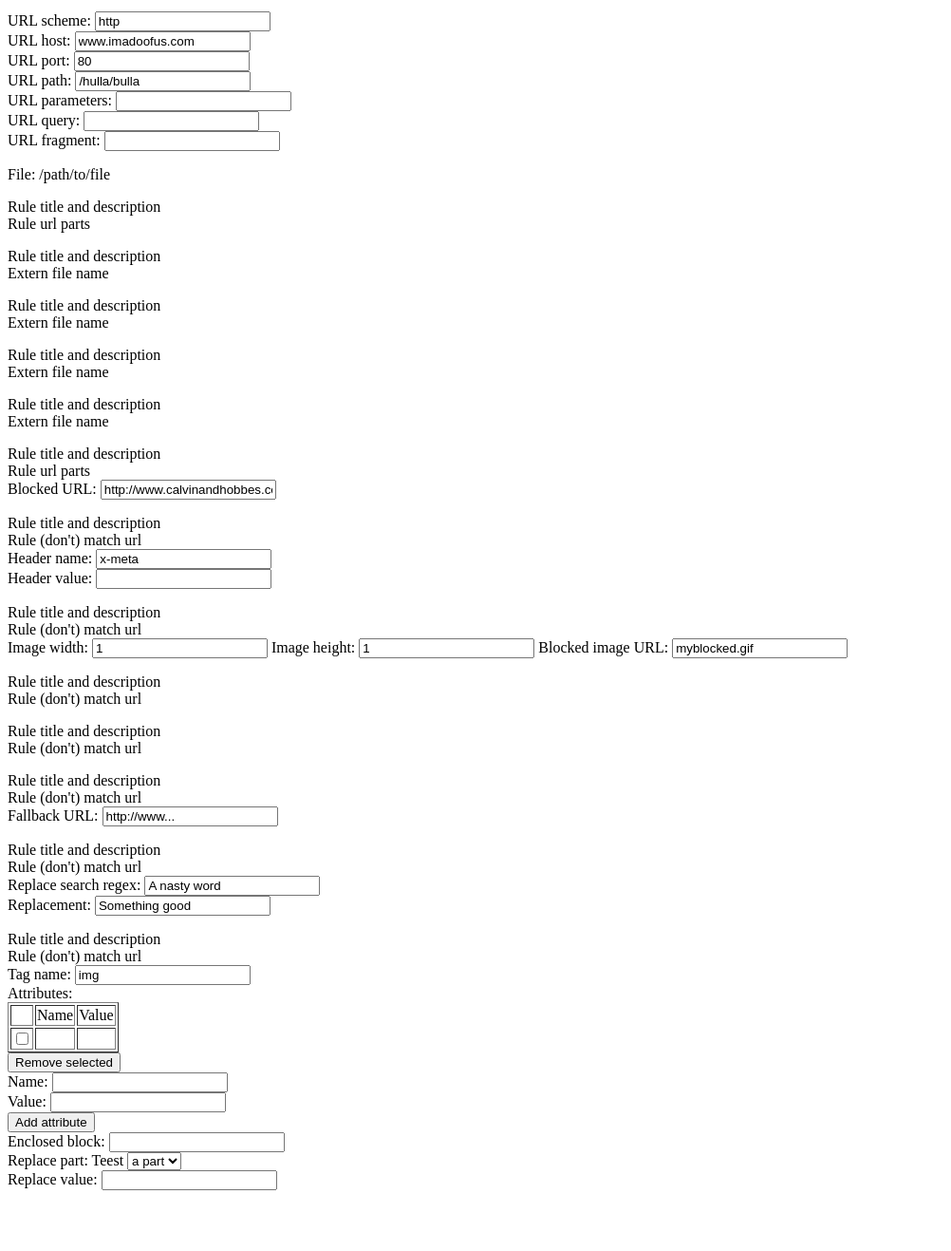
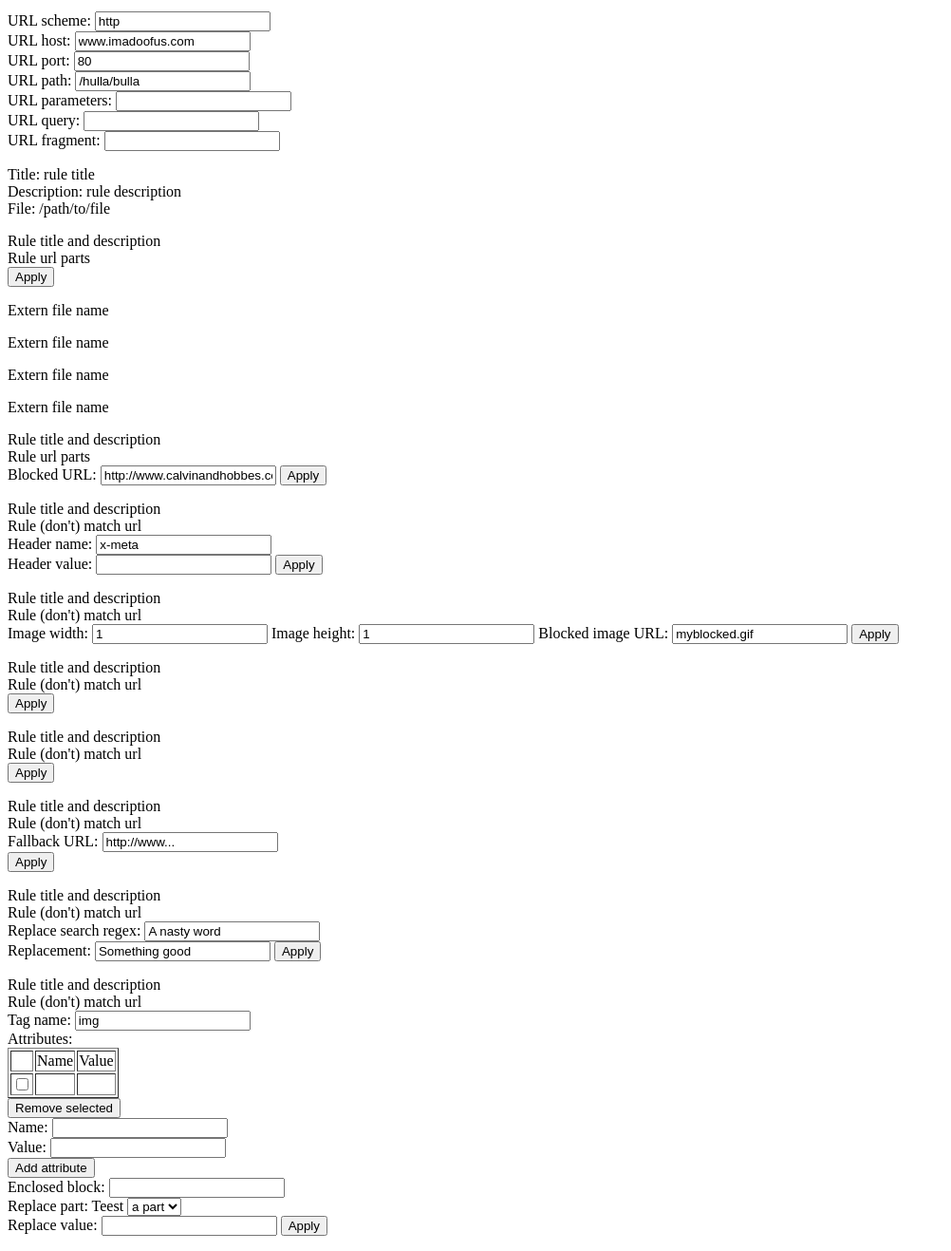
Before and after one commit to HomeRad/TorCleaner, a Python web app: template templates/classic/macros/rules.html in a window 1280 px wide. Shown: the part 176-1493 px from the top of the page at 95% size, without its empty margins (0-1002 px from the left). Before the commit the page ends 1429 px from the top, so only its background shows below. Run offline with Jinja, Linux system fonts and the light colour scheme; the template is opened without the code that fills it, so the values that code supplies are empty.

Commit message:
more filter rule config
git-svn-id: https://webcleaner.svn.sourceforge.net/svnroot/webcleaner/trunk/webcleaner2@1638 e058641e-7c0d-0410-ba67-d7ca6cf85b4a

```diff
--- a/templates/classic/macros/rules.html
+++ b/templates/classic/macros/rules.html
@@ -60,6 +60,12 @@
 
 <!-- externfile (Allowdomains, Allowurls, Blockdomains, Blockurls) -->
 <p metal:define-macro="externfile">
+<span tal:replace="t_ruletitle">Title</span>:
+<span tal:replace="currule/title">rule title</span>
+<br>
+<span tal:replace="t_ruledescription">Description</span>:
+<span tal:replace="currule/desc">rule description</span>
+<br>
 <span tal:replace="t_rulefile">File</span>:
 <span tal:replace="currule/file">/path/to/file</span>
 </p>
@@ -73,13 +79,12 @@ Rule title and description
 <div metal:use-macro="rulemacros/macros/urlparts">
 Rule url parts
 </div>
+<input type="submit" name="apply" value="Apply"
+ tal:attributes="value t_apply">
 </p>
 
 <!-- Allowdomains -->
 <p metal:define-macro="allowdomains">
-<div metal:use-macro="rulemacros/macros/titledesc">
-Rule title and description
-</div>
 <div metal:use-macro="rulemacros/macros/externfile">
 Extern file name
 </div>
@@ -87,9 +92,6 @@ Extern file name
 
 <!-- Allowurls -->
 <p metal:define-macro="allowurls">
-<div metal:use-macro="rulemacros/macros/titledesc">
-Rule title and description
-</div>
 <div metal:use-macro="rulemacros/macros/externfile">
 Extern file name
 </div>
@@ -97,9 +99,6 @@ Extern file name
 
 <!-- Blockdomains -->
 <p metal:define-macro="blockdomains">
-<div metal:use-macro="rulemacros/macros/titledesc">
-Rule title and description
-</div>
 <div metal:use-macro="rulemacros/macros/externfile">
 Extern file name
 </div>
@@ -107,9 +106,6 @@ Extern file name
 
 <!-- Blockurls -->
 <p metal:define-macro="blockurls">
-<div metal:use-macro="rulemacros/macros/titledesc">
-Rule title and description
-</div>
 <div metal:use-macro="rulemacros/macros/externfile">
 Extern file name
 </div>
@@ -126,6 +122,8 @@ Rule url parts
 <span tal:replace="t_ruleblockedurl">Blocked URL</span>:
 <input type="text" name="rule_blockedurl" value="http://www.calvinandhobbes.com/"
  tal:attributes="value currule/url">
+<input type="submit" name="apply" value="Apply"
+ tal:attributes="value t_apply">
 </p>
 
 <!-- HeaderRule -->
@@ -143,6 +141,8 @@ Rule (don't) match url
 <span tal:replace="t_ruleheadervalue">Header value</span>:
 <input type="text" name="rule_headervalue" value=""
  tal:attributes="value currule/value">
+<input type="submit" name="apply" value="Apply"
+ tal:attributes="value t_apply">
 </p>
 
 <!-- ImageRule -->
@@ -167,6 +167,8 @@ Rule (don't) match url
 <span tal:replace="t_ruleimgurl">Blocked image URL</span>:
 <input type="text" name="rule_imgurl" value="myblocked.gif"
  tal:attributes="value currule/url">
+<input type="submit" name="apply" value="Apply"
+ tal:attributes="value t_apply">
 </p>
 
 <!-- JavascriptRule -->
@@ -177,6 +179,8 @@ Rule title and description
 <div metal:use-macro="rulemacros/macros/matchurl">
 Rule (don't) match url
 </div>
+<input type="submit" name="apply" value="Apply"
+ tal:attributes="value t_apply">
 </p>
 
 <!-- NocommentsRule -->
@@ -187,6 +191,8 @@ Rule title and description
 <div metal:use-macro="rulemacros/macros/matchurl">
 Rule (don't) match url
 </div>
+<input type="submit" name="apply" value="Apply"
+ tal:attributes="value t_apply">
 </p>
 
 <!-- PicsRule -->
@@ -202,6 +208,8 @@ Rule (don't) match url
  tal:attributes="value currule/url">
 <br>
 <!-- XXX more config -->
+<input type="submit" name="apply" value="Apply"
+ tal:attributes="value t_apply">
 </p>
 
 <!-- ReplaceRule -->
@@ -219,6 +227,8 @@ Rule (don't) match url
 <span tal:replace="t_rulereplace">Replacement</span>:
 <input type="text" name="rule_replace" value="Something good"
  tal:attributes="value currule/replace">
+<input type="submit" name="apply" value="Apply"
+ tal:attributes="value t_apply">
 </p>
 
 <!-- RewriteRule -->
@@ -278,6 +288,8 @@ Rule (don't) match url
 <span tal:replace="t_replacevalue">Replace value</span>:
 <input type="text" name="replacevalue" value=""
  tal:attributes="value currule/replacement">
+<input type="submit" name="apply" value="Apply"
+ tal:attributes="value t_apply">
 </p>
 
 </body>
```
Also changed, not shown: templates/classic/filterconfig.html (+7 -5 lines), wc/webgui/context/filterconfig_html.py (+8 -1 lines).
